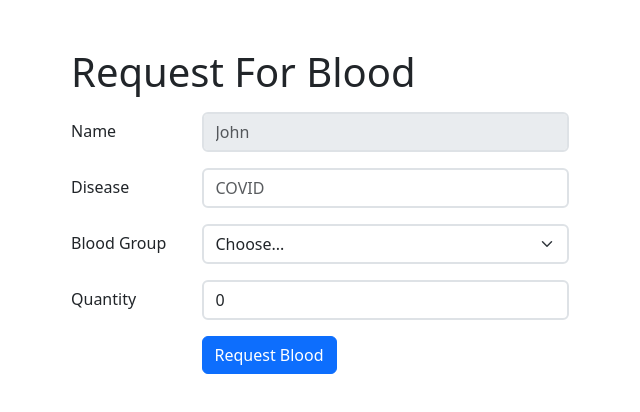
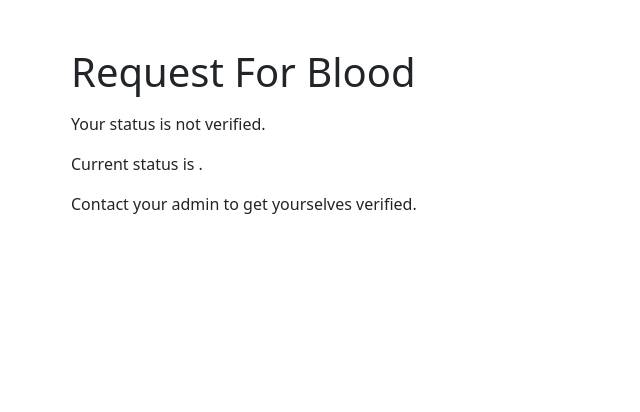
Before and after one commit to aditya6700/Blood-Bank-System, a React (Create React App) app in the folder client/: page /blood-request in a window 1280 px wide. Shown: the top 412 px of the page, without its empty margins (59-699 px from the left). Built offline with nearby package versions, Linux system fonts and the light colour scheme.

Commit message:
restriction of donation and blood request

```diff
--- /dev/null
+++ b/client/src/components/NonVerfiedUser.jsx
@@ -0,0 +1,11 @@
+import React from 'react'
+
+export const NonVerfiedUser = ({status}) => {
+  return (
+    <>
+        <p>Your status is not verified.</p>
+        <p>Current status is <strong className='text-danger'>{status}</strong>.</p>
+        <p>Contact your admin to get yourselves verified.</p>
+    </>
+  )
+}
--- a/client/src/components/ReactTable.jsx
+++ b/client/src/components/ReactTable.jsx
@@ -29,6 +29,7 @@ export default function ReactTable({refreshTable, pageSize, data, columns}) {
                     columns={columns}
                     {...paginationTableProps}
                     hover
+                    noDataIndication="There is nothing to show here"
                   />
                 </div>
               )
--- a/client/src/pages/bloodDonations/DonateBlood.jsx
+++ b/client/src/pages/bloodDonations/DonateBlood.jsx
@@ -3,6 +3,7 @@ import { Button, Col, Container, Form, Row } from 'react-bootstrap'
 import { useGlobalState } from '../../reducer/GlobalState';
 import { bloodDonationRoute } from '../../utils/ApiRoutes';
 import axios from 'axios';
+import { NonVerfiedUser } from '../../components/NonVerfiedUser';
 
 export const DonateBlood = () => {
 
@@ -62,7 +63,9 @@ export const DonateBlood = () => {
       <Row>
         <h3 className="text-left fs-1 mb-3 text-capitalize">Donate blood</h3>
       </Row>
-      <Row>
+      {
+        state.user && state.user.status === 'verified' ?
+        <Row>
         {
           requestMade ?
             <>
@@ -142,7 +145,9 @@ export const DonateBlood = () => {
               </Col>
             </>
         }
-      </Row>
+      </Row> :
+      <NonVerfiedUser status={state.user?.status}/>
+      }
     </Container>
   )
 }
--- a/client/src/pages/bloodRequests/RequestBlood.jsx
+++ b/client/src/pages/bloodRequests/RequestBlood.jsx
@@ -3,6 +3,7 @@ import { Button, Col, Container, Form, Row } from 'react-bootstrap'
 import { useGlobalState } from '../../reducer/GlobalState'
 import axios from 'axios';
 import { bloodRequestRoute } from '../../utils/ApiRoutes';
+import { NonVerfiedUser } from '../../components/NonVerfiedUser';
 
 export const RequestBlood = () => {
 
@@ -64,7 +65,9 @@ export const RequestBlood = () => {
         <Row>
           <h3 className="text-left fs-1 mb-3 text-capitalize">Request for blood</h3>
         </Row>
-        <Row>
+        {
+          state.user && state.user.status === 'verified' ?
+          <Row>
           {
             requestMade ?
               <>
@@ -144,7 +147,10 @@ export const RequestBlood = () => {
                 </Col>
               </>
           }
-        </Row>
+        </Row> :
+        <NonVerfiedUser status={state.user?.status}/>
+        }
+
       </Container>
     </>
   )
```
